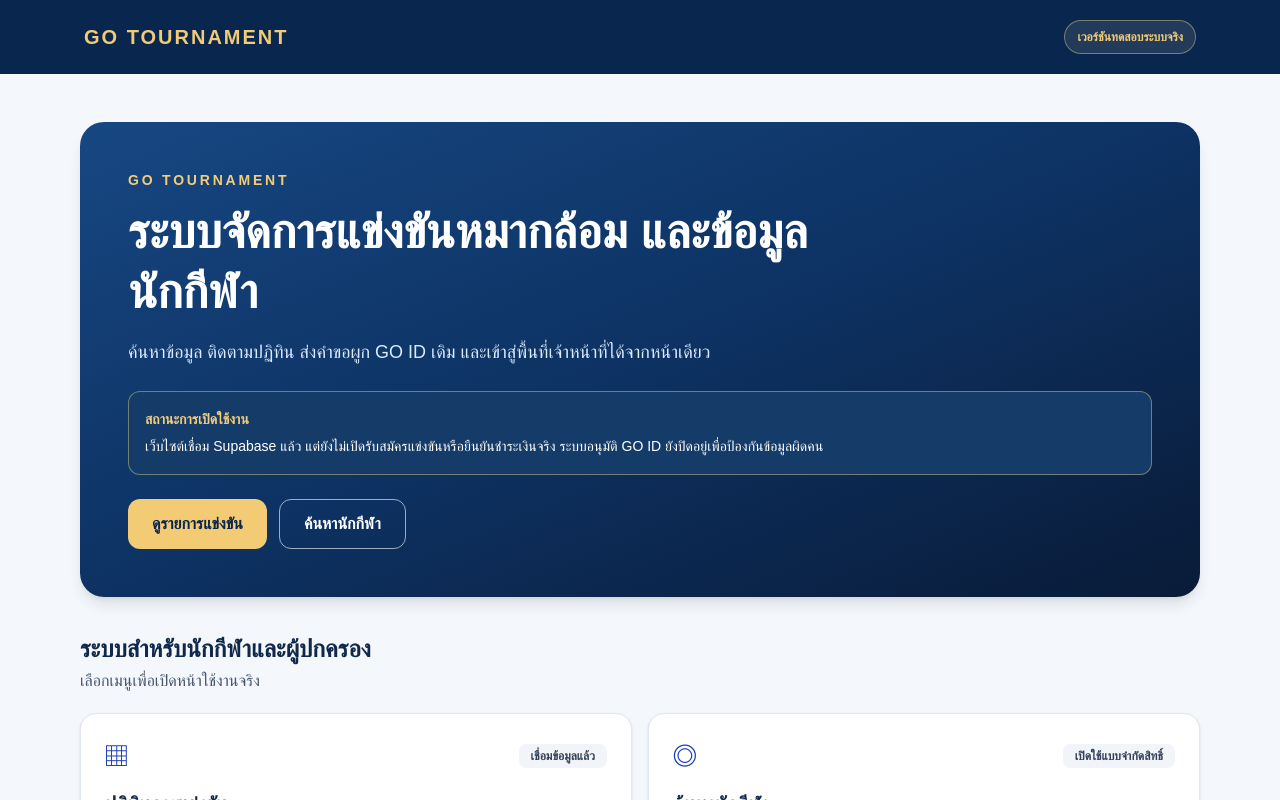
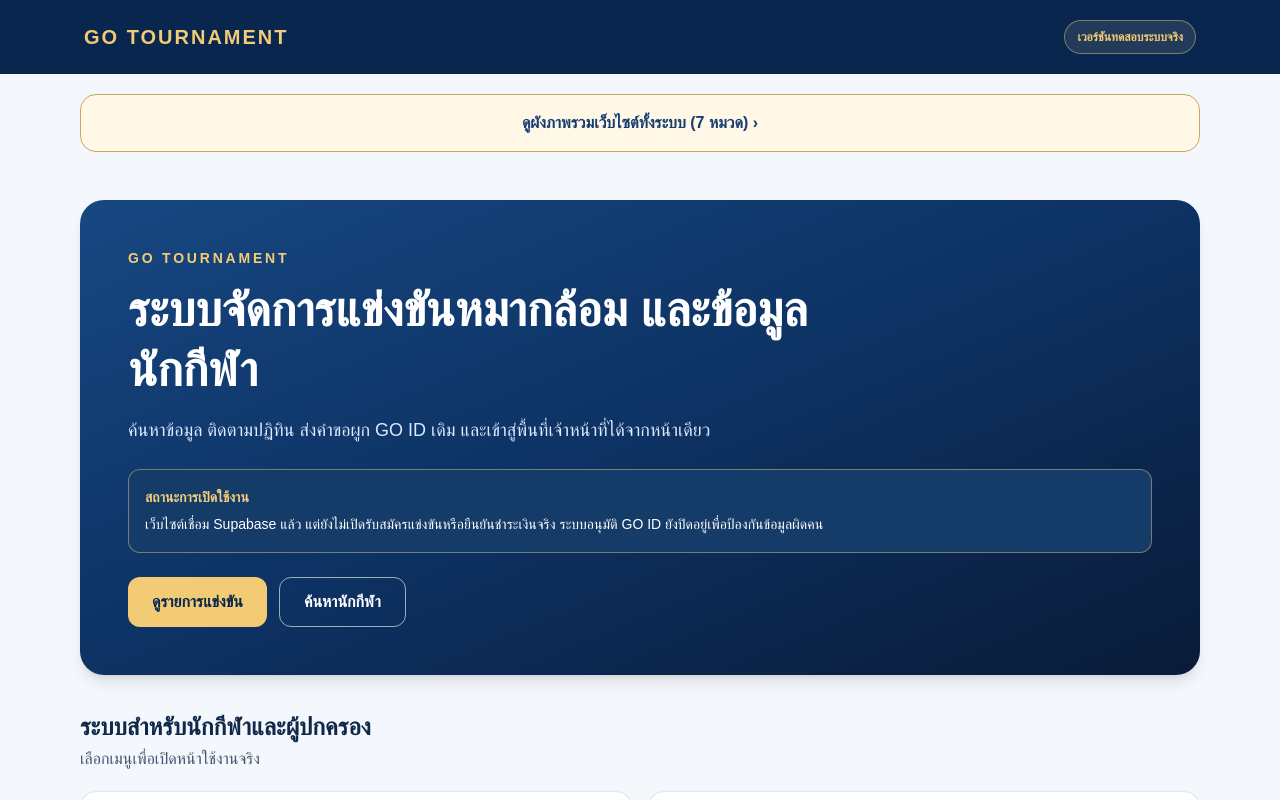
Before and after one commit to sawitree2168-sys/go-competition, a Next.js app: page / in a window 1280 px wide. Shown: the top 800 px of the page. Built offline with nearby package versions, Linux system fonts and the light colour scheme.

Commit message:
feat: link home hero to full visual page map

```diff
--- a/app/page.tsx
+++ b/app/page.tsx
@@ -18,6 +18,7 @@ export default function Home(){
      <span className="rounded-full border border-amber-200/40 bg-amber-100/10 px-3 py-2 text-xs font-semibold text-[#f1cb75]">เวอร์ชันทดสอบระบบจริง</span>
     </div>
    </header>
+   <div className="mx-auto max-w-6xl px-4 pt-5"><Link href="/visual-overview" className="flex min-h-14 items-center justify-center rounded-2xl border border-[#c9a661] bg-[#fff8e7] px-5 py-4 text-center font-extrabold text-[#163c71]">ดูผังภาพรวมเว็บไซต์ทั้งระบบ (7 หมวด) ›</Link></div>
    <section className="mx-auto max-w-6xl px-4 pt-7 sm:pt-12">
     <div className="rounded-3xl bg-gradient-to-br from-[#174782] via-[#0d3263] to-[#091b38] p-6 text-white shadow-lg sm:p-12">
      <p className="text-sm font-extrabold tracking-[0.2em] text-[#f4cc76]">GO TOURNAMENT</p>
```
